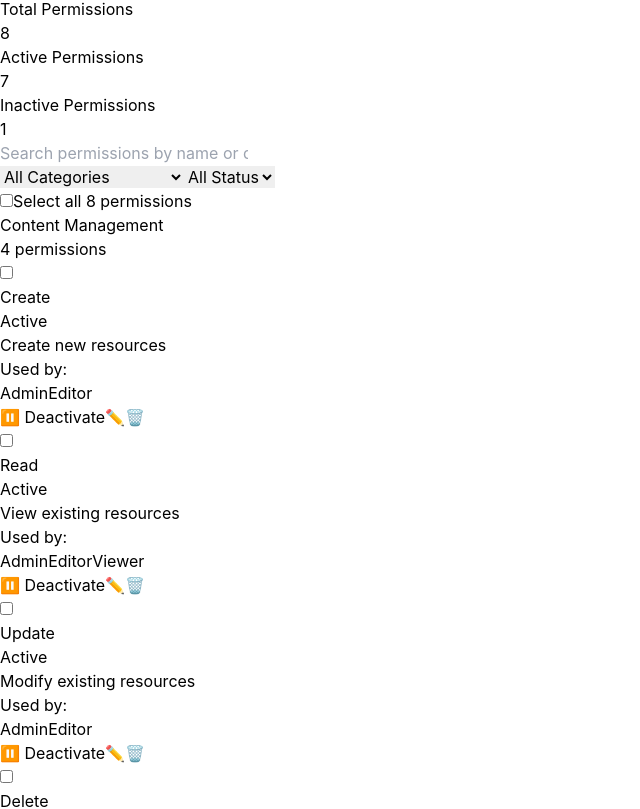
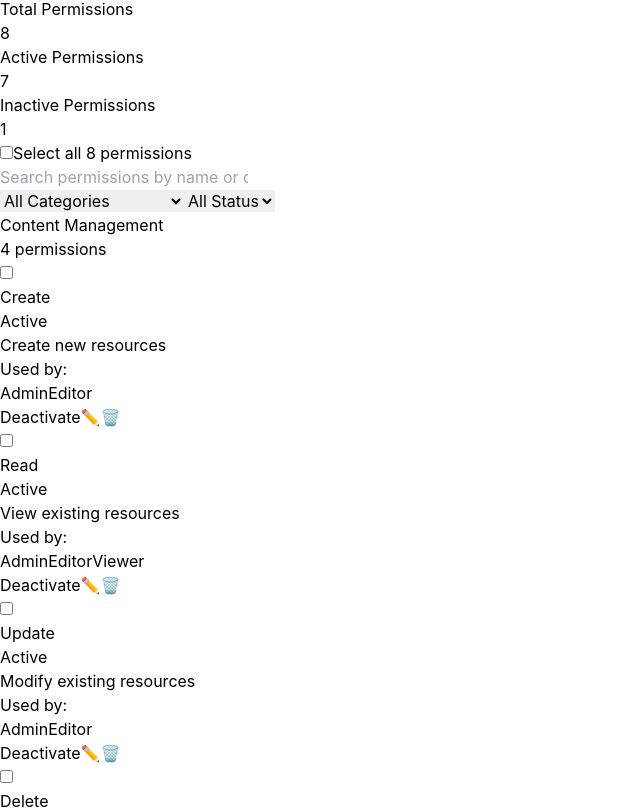
Before and after one commit to AnubhavPradhan/Enhanced-RBAC-System, a React (Vite) app in the folder frontend/: page /permissions in a window 1280 px wide. Shown: the part 6691-7500 px from the top of the page, without its empty margins (0-640 px from the left). Built offline with nearby package versions, Linux system fonts and the light colour scheme.

Commit message:
Permissions page edit

```diff
--- a/frontend/src/pages/Permissions.jsx
+++ b/frontend/src/pages/Permissions.jsx
@@ -302,7 +302,22 @@ const Permissions = () => {
 
       {/* Search and Filter Bar */}
       <div className="bg-white rounded-lg shadow-md p-4 mb-6">
-        <div className="flex flex-col md:flex-row md:items-center gap-4">
+        {/* Select All Checkbox */}
+        <div className="mb-4 pb-4 border-b border-gray-200">
+          <label className="flex items-center cursor-pointer">
+            <input
+              type="checkbox"
+              checked={selectedPermissions.length === filteredPermissions.length && filteredPermissions.length > 0}
+              onChange={toggleSelectAll}
+              className="w-4 h-4 text-blue-600 rounded focus:ring-2 focus:ring-blue-500"
+            />
+            <span className="ml-3 text-gray-700 font-medium">
+              Select all {filteredPermissions.length} permission{filteredPermissions.length > 1 ? 's' : ''}
+            </span>
+          </label>
+        </div>
+
+        <div className="flex flex-col md:flex-row md:items-center gap-4 mb-4">
           <div className="flex-1">
             <div className="relative">
               <input
@@ -336,8 +351,10 @@ const Permissions = () => {
             </select>
           </div>
         </div>
+
+        {/* Filter Results Info */}
         {(searchQuery || filterCategory !== 'All' || filterStatus !== 'All') && (
-          <div className="mt-3 flex items-center justify-between text-sm">
+          <div className="flex items-center justify-between text-sm mb-4 pb-4 border-b border-gray-200">
             <span className="text-gray-600">
               Showing {filteredPermissions.length} of {permissions.length} permissions
             </span>
@@ -353,11 +370,10 @@ const Permissions = () => {
             </button>
           </div>
         )}
-      </div>
 
         {/* Bulk Actions Bar */}
         {selectedPermissions.length > 0 && (
-        <div className="bg-blue-50 border border-blue-200 rounded-lg p-4 mb-6 flex items-center justify-between">
+          <div className="bg-blue-50 border border-blue-200 rounded-lg p-4 flex items-center justify-between">
             <div className="flex items-center space-x-3">
               <span className="text-blue-800 font-semibold">
                 {selectedPermissions.length} permission{selectedPermissions.length > 1 ? 's' : ''} selected
@@ -391,6 +407,7 @@ const Permissions = () => {
             </div>
           </div>
         )}
+      </div>
 
       {/* Permissions List */}
       {filteredPermissions.length === 0 ? (
@@ -414,21 +431,6 @@ const Permissions = () => {
         </div>
       ) : (
         <>
-          {/* Select All Checkbox */}
-          <div className="bg-white rounded-lg shadow-md p-4 mb-4">
-            <label className="flex items-center cursor-pointer">
-              <input
-                type="checkbox"
-                checked={selectedPermissions.length === filteredPermissions.length && filteredPermissions.length > 0}
-                onChange={toggleSelectAll}
-                className="w-4 h-4 text-blue-600 rounded focus:ring-2 focus:ring-blue-500"
-              />
-              <span className="ml-3 text-gray-700 font-medium">
-                Select all {filteredPermissions.length} permission{filteredPermissions.length > 1 ? 's' : ''}
-              </span>
-            </label>
-          </div>
-
           {/* Permissions by Category */}
           <div className="space-y-6">{Object.entries(groupedPermissions).map(([category, perms]) => (
           <div key={category} className="bg-white rounded-lg shadow-md overflow-hidden">
@@ -496,7 +498,7 @@ const Permissions = () => {
                         }`}
                         title={permission.status === 'Active' ? 'Click to deactivate' : 'Click to activate'}
                       >
-                        {permission.status === 'Active' ? '⏸️ Deactivate' : '▶️ Activate'}
+                        {permission.status === 'Active' ? 'Deactivate' : 'Activate'}
                       </button>
                       <button
                         onClick={() => handleEditPermission(permission)}
```
Lines whose indentation alone changed are shown as unchanged.
